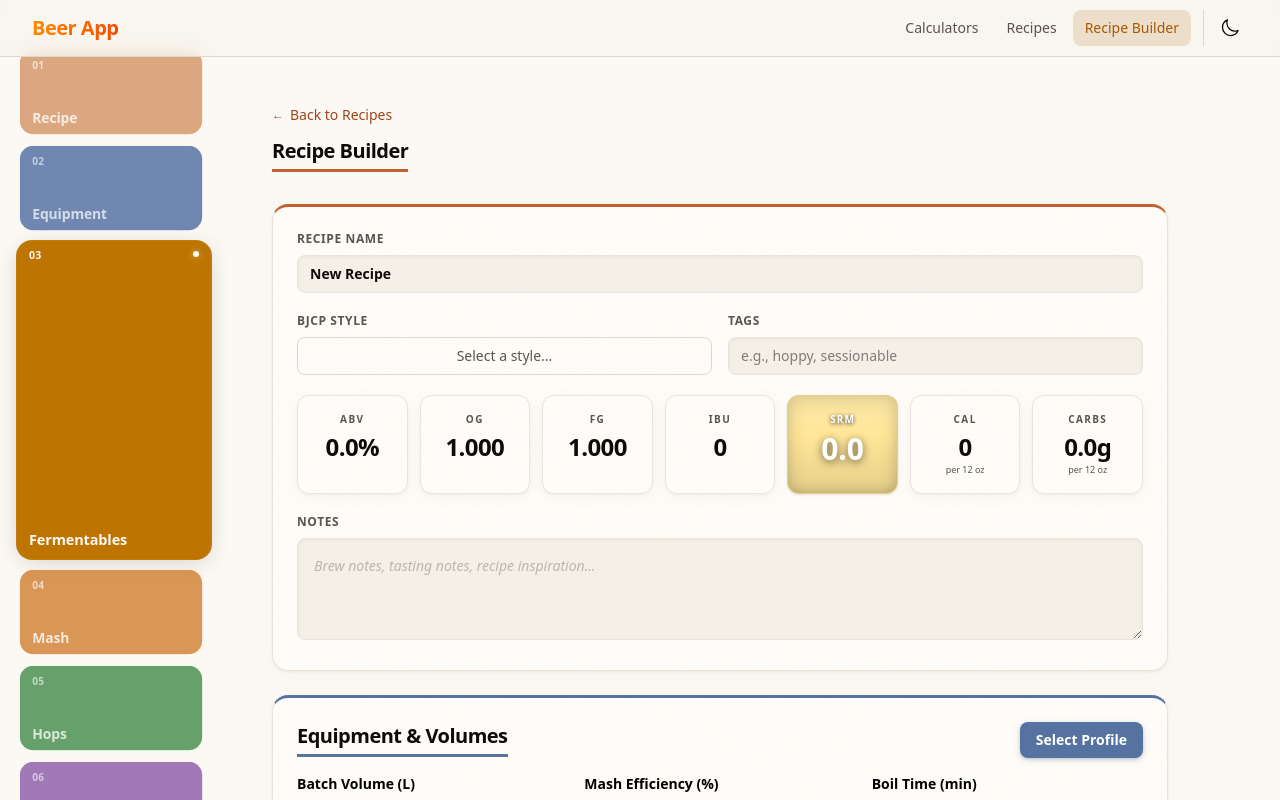
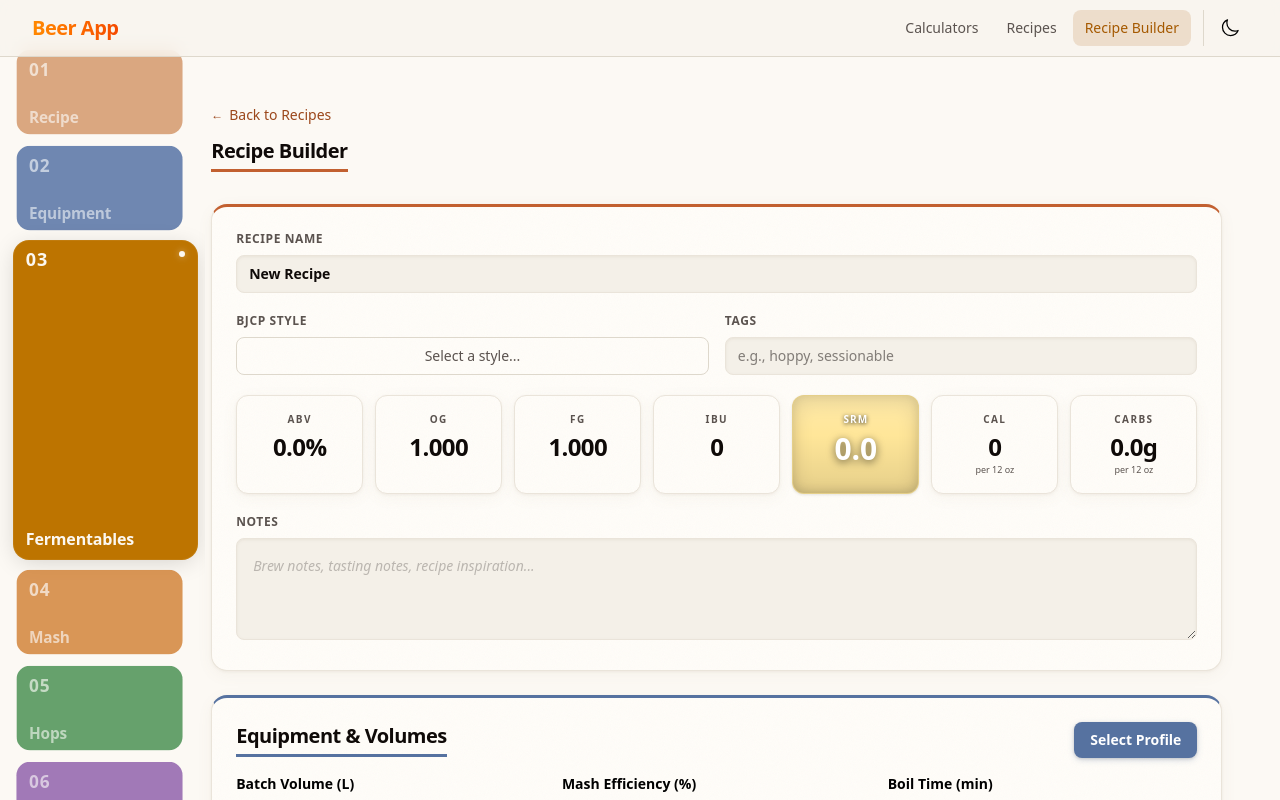
Before and after one commit to AngelsOB/BrewTool, a React (Vite) app: page /beta-builder/new in a window 1280 px wide. Shown: the top 800 px of the page. Built offline with nearby package versions, Linux system fonts and the light colour scheme.

Commit message:
Sidebar resonsiveness changes

```diff
--- a/src/index.css
+++ b/src/index.css
@@ -291,18 +291,18 @@
   position: fixed;
   top: 0;
   left: 0;
-  width: 230px;
+  width: 16vw;
   height: 100vh;
   z-index: 40;
   overflow-y: auto;
   overflow-x: hidden;
   scrollbar-width: none;
-  padding: 16px 0 24px 16px;
+  padding: 16px 0 24px 1vw;
   pointer-events: none;
   display: none;
 }
 
-@media (min-width: 1280px) {
+@media (min-width: 186px) {
   .section-sidebar {
     display: block;
   }
@@ -318,7 +318,7 @@
   gap: 8px;
   align-items: flex-start;
   justify-content: flex-start;
-  padding-top: 56px; /* Clear the navbar */
+  padding-top: 188px; /* Clear navbar + page header to align with first brew-section */
 }
 
 .section-sidebar-item {
@@ -329,7 +329,8 @@
   flex-direction: column;
   justify-content: space-between;
   align-items: flex-start;
-  width: 190px;
+  width: 13.5vw;
+  min-width: 25px;
   min-height: 88px;
   border-radius: 14px;
   cursor: pointer;
@@ -343,11 +344,11 @@
   transition:
     height 0.6s cubic-bezier(0.34, 1.56, 0.64, 1),
     min-height 0.6s cubic-bezier(0.34, 1.56, 0.64, 1),
-    width 0.45s cubic-bezier(0.22, 1, 0.36, 1),
-    border-radius 0.4s ease,
+    width 0.7s cubic-bezier(0.22, 1, 0.36, 1),
+    border-radius 0.6s ease,
     filter 0.25s ease,
-    opacity 0.35s ease,
-    transform 0.4s cubic-bezier(0.34, 1.56, 0.64, 1);
+    opacity 0.5s ease,
+    transform 0.5s cubic-bezier(0.34, 1.56, 0.64, 1);
 }
 
 .section-sidebar-item:not(.is-active) {
@@ -364,7 +365,7 @@
 .section-sidebar-item.is-active {
   opacity: 1;
   transform: scale(1);
-  width: 196px;
+  width: 14.5vw;
   border-radius: 16px;
   box-shadow:
     0 4px 24px -4px oklch(0% 0 0 / 0.18),
@@ -376,9 +377,9 @@
   position: absolute;
   top: 11px;
   left: 13px;
-  font-size: 10.5px;
-  font-weight: 600;
-  letter-spacing: 0.03em;
+  font-size: 18px;
+  font-weight: 800;
+  letter-spacing: 0.05em;
   line-height: 1;
   opacity: 0.7;
   transition: opacity 0.3s ease 0.05s, transform 0.35s cubic-bezier(0.22, 1, 0.36, 1);
@@ -395,8 +396,8 @@
   position: absolute;
   bottom: 12px;
   left: 13px;
-  font-size: 14.5px;
-  font-weight: 700;
+  font-size: 16px;
+  font-weight: 750;
   letter-spacing: -0.01em;
   line-height: 1.15;
   transition:
@@ -408,7 +409,7 @@
 
 .section-sidebar-item:not(.is-active) .section-sidebar-label {
   transform: translateY(3px);
-  opacity: 0.85;
+  opacity: 0.65;
 }
 
 /*
@@ -436,20 +437,25 @@
   box-shadow: 0 0 6px 1px oklch(100% 0 0 / 0.25);
 }
 
-/* When sidebar is visible, shift main content leftward to reduce gap */
-@media (min-width: 1280px) {
+/* When sidebar is visible, shift main content to clear it */
+@media (min-width: 186px) {
   .has-section-sidebar {
-    padding-left: 240px;
-    padding-right: 24px;
+    padding-left: 14vw;
+    padding-right: 2vw;
     max-width: none !important;
     margin-left: 0 !important;
     margin-right: auto !important;
   }
+}
 
-  /* Content container takes the space after the sidebar, left-aligned */
-  .has-section-sidebar > .brew-section,
-  .has-section-sidebar > div {
-    max-width: 56rem; /* ~896px, similar to max-w-4xl but left-aligned */
+/* On wide viewports, content centers naturally past the sidebar — drop the padding */
+@media (min-width: 1475px) {
+  .has-section-sidebar {
+    padding-left: 8vw;
+    padding-right: 0;
+    max-width: 100vw !important;  /* restore max-w-4xl */
+    margin-left: auto !important;
+    margin-right: auto !important;
   }
 }
 
```
